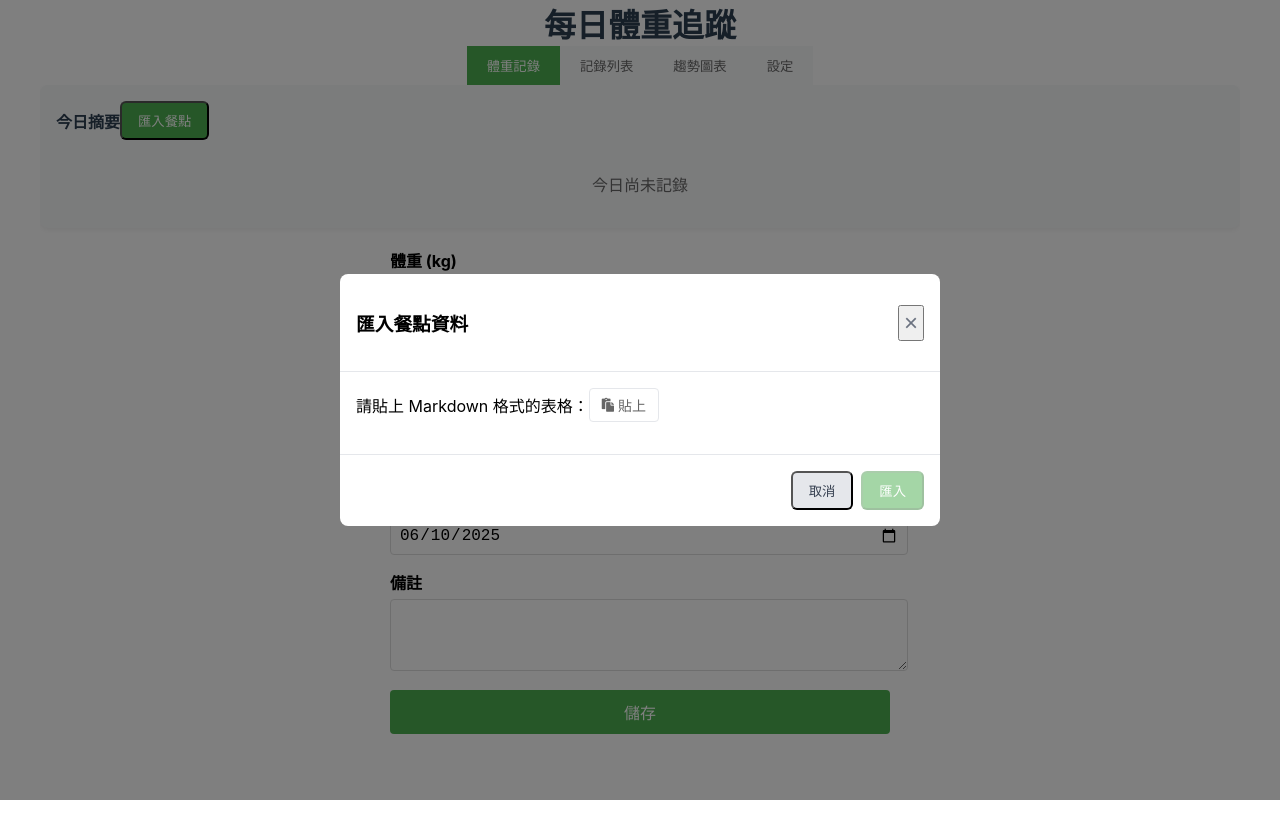
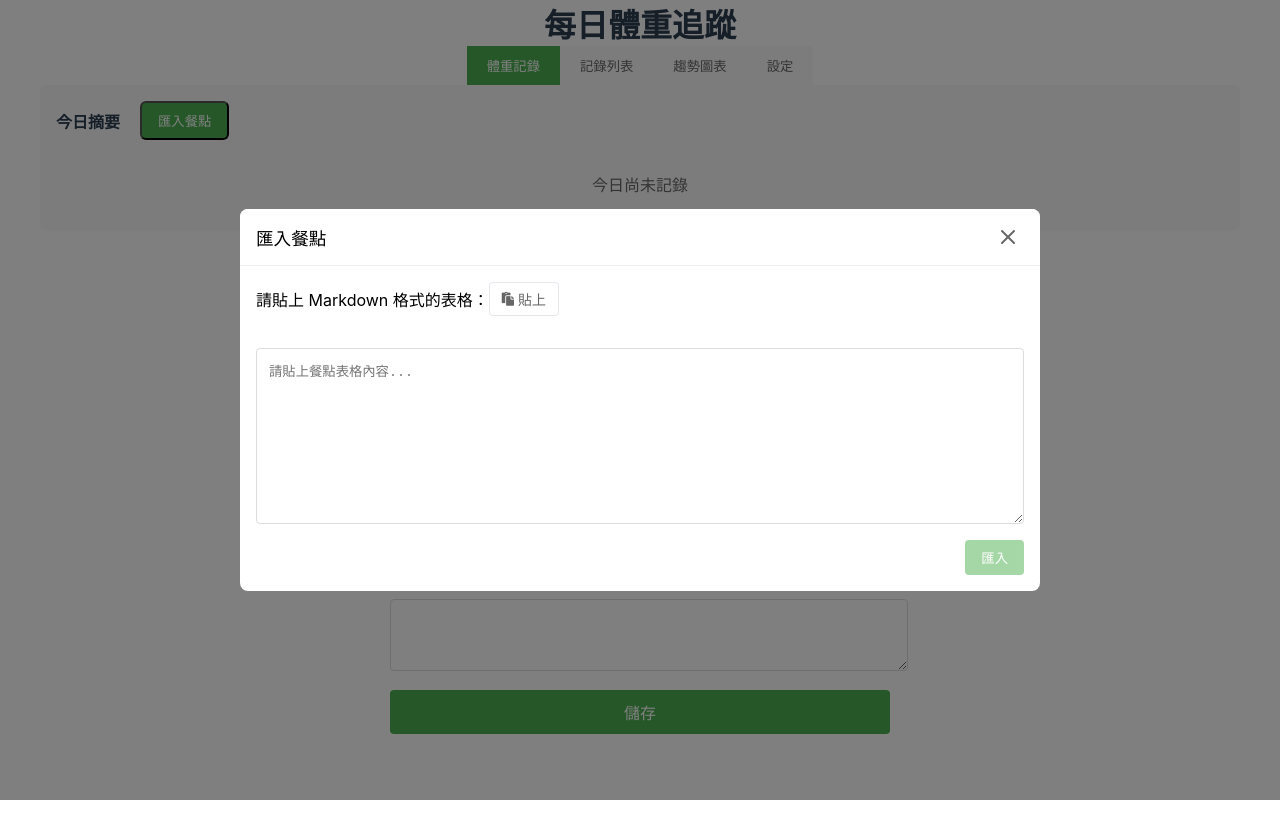
Before and after one commit to snail356/daily-weight-tracker, a Vue app: page / in a window 1280 px wide. Both pictures are taken after a click on the button "匯入餐點". Built offline with nearby package versions, Linux system fonts and the light colour scheme.

Commit message:
refactor: modal元件化，樣式調整

```diff
--- /dev/null
+++ b/src/components/BaseDialog.vue
@@ -0,0 +1,127 @@
+<template>
+  <Teleport to="body">
+    <Transition name="fade">
+      <div v-if="modelValue" class="dialog-overlay" @click="handleOverlayClick">
+        <div class="dialog-content" @click.stop>
+          <div class="dialog-header">
+            <h3 class="dialog-title">{{ title }}</h3>
+            <button
+              class="close-button"
+              @click="$emit('update:modelValue', false)"
+            >
+              <svg
+                xmlns="http://www.w3.org/2000/svg"
+                width="24"
+                height="24"
+                viewBox="0 0 24 24"
+                fill="none"
+                stroke="currentColor"
+                stroke-width="2"
+                stroke-linecap="round"
+                stroke-linejoin="round"
+              >
+                <line x1="18" y1="6" x2="6" y2="18"></line>
+                <line x1="6" y1="6" x2="18" y2="18"></line>
+              </svg>
+            </button>
+          </div>
+          <div class="dialog-body">
+            <slot></slot>
+          </div>
+        </div>
+      </div>
+    </Transition>
+  </Teleport>
+</template>
+
+<script setup lang="ts">
+const props = defineProps<{
+  modelValue: boolean;
+  title: string;
+  closeOnOverlayClick?: boolean;
+}>();
+
+const emit = defineEmits<{
+  (e: "update:modelValue", value: boolean): void;
+}>();
+
+const handleOverlayClick = () => {
+  if (props.closeOnOverlayClick !== false) {
+    emit("update:modelValue", false);
+  }
+};
+</script>
+
+<style scoped>
+.dialog-overlay {
+  position: fixed;
+  top: 0;
+  left: 0;
+  right: 0;
+  bottom: 0;
+  background-color: rgba(0, 0, 0, 0.5);
+  display: flex;
+  justify-content: center;
+  align-items: center;
+  z-index: 100;
+}
+
+.dialog-content {
+  background: white;
+  border-radius: 8px;
+  width: 90%;
+  max-width: 800px;
+  max-height: 90vh;
+  display: flex;
+  flex-direction: column;
+}
+
+.dialog-header {
+  display: flex;
+  justify-content: space-between;
+  align-items: center;
+  padding: 0.75rem 1rem;
+  border-bottom: 1px solid #eee;
+  background: white;
+  border-radius: 8px 8px 0 0;
+  flex-shrink: 0;
+}
+
+.dialog-title {
+  margin: 0;
+  font-size: 1.1rem;
+  font-weight: 500;
+}
+
+.close-button {
+  background: none;
+  border: none;
+  padding: 0.25rem;
+  cursor: pointer;
+  color: #666;
+  display: flex;
+  align-items: center;
+  justify-content: center;
+  transition: color 0.2s;
+}
+
+.close-button:hover {
+  color: #333;
+}
+
+.dialog-body {
+  padding: 1rem;
+  overflow-y: auto;
+  flex: 1;
+}
+
+.fade-enter-active,
+.fade-leave-active {
+  transition: opacity 0.3s ease;
+}
+
+.fade-enter-from,
+.fade-leave-to {
+  opacity: 0;
+}
+</style>
--- a/src/components/ImportMealDialog.vue
+++ b/src/components/ImportMealDialog.vue
@@ -1,12 +1,10 @@
 <template>
-  <div v-if="modelValue" class="dialog-overlay">
-    <div class="dialog-content">
-      <div class="dialog-header">
-        <h3 class="text-lg font-medium">匯入餐點資料</h3>
-        <button @click="close" class="close-btn">&times;</button>
-      </div>
-
-      <div class="dialog-body">
+  <BaseDialog
+    v-model="dialogVisible"
+    title="匯入餐點"
+    @update:modelValue="$emit('update:modelValue', $event)"
+  >
+    <div class="import-content">
       <div class="mb-4">
         <div class="flex justify-between items-center mb-2">
           <label class="block text-sm font-medium"
@@ -17,6 +15,13 @@
           </button>
         </div>
       </div>
+
+      <textarea
+        v-model="tableText"
+        class="table-input"
+        placeholder="請貼上餐點表格內容..."
+        rows="10"
+      ></textarea>
 
       <div v-if="parsedData" class="preview-section">
         <h4 class="text-md font-medium mb-2">預覽：</h4>
@@ -33,25 +38,24 @@
           </div>
         </div>
       </div>
-      </div>
 
-      <div class="dialog-footer">
-        <button @click="close" class="btn btn-secondary mr-2">取消</button>
+      <div class="actions">
         <button
+          class="btn btn-primary"
           @click="handleImport"
-          class="btn btn-primary"
           :disabled="!parsedData"
         >
           匯入
         </button>
       </div>
     </div>
-  </div>
+  </BaseDialog>
 </template>
 
 <script setup lang="ts">
-import { ref, computed } from "vue";
+import { ref, computed, watch } from "vue";
 import { marked } from "marked";
+import BaseDialog from "./BaseDialog.vue";
 
 const props = defineProps<{
   modelValue: boolean;
@@ -65,7 +69,19 @@ const emit = defineEmits<{
   ): void;
 }>();
 
+const dialogVisible = computed({
+  get: () => props.modelValue,
+  set: (value) => emit("update:modelValue", value),
+});
+
 const tableText = ref("");
+
+// 監聽彈窗關閉，清空資料
+watch(dialogVisible, (newValue) => {
+  if (!newValue) {
+    tableText.value = "";
+  }
+});
 
 const renderedTable = computed(() => {
   if (!tableText.value) return "";
@@ -234,94 +250,62 @@ const handlePaste = async () => {
   }
 };
 
-const close = () => {
-  emit("update:modelValue", false);
-  tableText.value = "";
-};
-
 const handleImport = () => {
   if (parsedData.value) {
     emit("import", parsedData.value);
-    close();
+    dialogVisible.value = false;
+    tableText.value = "";
   }
 };
 </script>
 
 <style scoped>
-.dialog-overlay {
-  position: fixed;
-  top: 0;
-  left: 0;
-  right: 0;
-  bottom: 0;
-  background-color: rgba(0, 0, 0, 0.5);
+.import-content {
   display: flex;
-  justify-content: center;
-  align-items: center;
-  z-index: 1000;
+  flex-direction: column;
+  gap: 1rem;
 }
 
-.dialog-content {
-  background: white;
-  border-radius: 8px;
-  width: 90%;
-  max-width: 600px;
-  max-height: 90vh;
-  display: flex;
-  flex-direction: column;
+.table-input {
+  width: 100%;
+  padding: 0.75rem;
+  border: 1px solid #ddd;
+  border-radius: 4px;
+  font-family: monospace;
+  resize: vertical;
+  box-sizing: border-box;
+  white-space: pre-wrap;
+  word-wrap: break-word;
+  overflow-x: hidden;
 }
 
-.dialog-header {
-  padding: 1rem;
-  border-bottom: 1px solid #e5e7eb;
-  display: flex;
-  justify-content: space-between;
-  align-items: center;
-}
-
-.dialog-body {
-  padding: 1rem;
-  overflow-y: auto;
-}
-
-.dialog-footer {
-  padding: 1rem;
-  border-top: 1px solid #e5e7eb;
+.actions {
   display: flex;
   justify-content: flex-end;
   gap: 0.5rem;
 }
 
-.close-btn {
-  font-size: 1.5rem;
-  line-height: 1;
-  padding: 0.25rem;
-  color: #6b7280;
-}
-
-.close-btn:hover {
-  color: #374151;
-}
-
 .btn {
   padding: 0.5rem 1rem;
-  border-radius: 0.375rem;
+  border-radius: 4px;
   font-weight: 500;
+  cursor: pointer;
+  transition: all 0.2s ease;
 }
 
 .btn-primary {
   background-color: var(--primary-color);
   color: white;
+  border: none;
+}
+
+.btn-primary:hover {
+  opacity: 0.9;
 }
 
 .btn-primary:disabled {
   opacity: 0.5;
   cursor: not-allowed;
-}
-
-.btn-secondary {
-  background-color: #e5e7eb;
-  color: #374151;
 }
 
 .preview-section {
@@ -334,10 +318,12 @@ const handleImport = () => {
 .markdown-preview {
   max-height: 200px;
   overflow-y: auto;
+  overflow-x: hidden;
   background-color: #f8fafc;
   padding: 0.5rem;
   border-radius: 0.25rem;
   border: 1px solid #e2e8f0;
+  word-wrap: break-word;
 }
 
 .markdown-preview :deep(table) {
@@ -366,27 +352,6 @@ const handleImport = () => {
   background-color: #f1f5f9;
 }
 
-.flex {
-  display: flex;
-}
-
-.flex-col {
-  flex-direction: column;
-}
-
-.gap-4 {
-  gap: 1rem;
-}
-
-.whitespace-pre-wrap {
-  white-space: pre-wrap;
-}
-
-.font-mono {
-  font-family: ui-monospace, SFMono-Regular, Menlo, Monaco, Consolas,
-    "Liberation Mono", "Courier New", monospace;
-}
-
 .paste-btn {
   display: flex;
   align-items: center;
--- a/src/components/TodaySummary.vue
+++ b/src/components/TodaySummary.vue
@@ -4,7 +4,7 @@
     :class="{ 'is-editing': todayRecordStore.state.isEditing }"
   >
     <div class="flex justify-between items-center mb-4">
-      <h3 class="title text-primary">今日摘要</h3>
+      <h3 class="title text-primary" style="margin-right: 20px">今日摘要</h3>
       <button @click="showImportDialog = true" class="btn btn-primary text-sm">
         匯入餐點
       </button>
```
Lines whose indentation alone changed are shown as unchanged.
